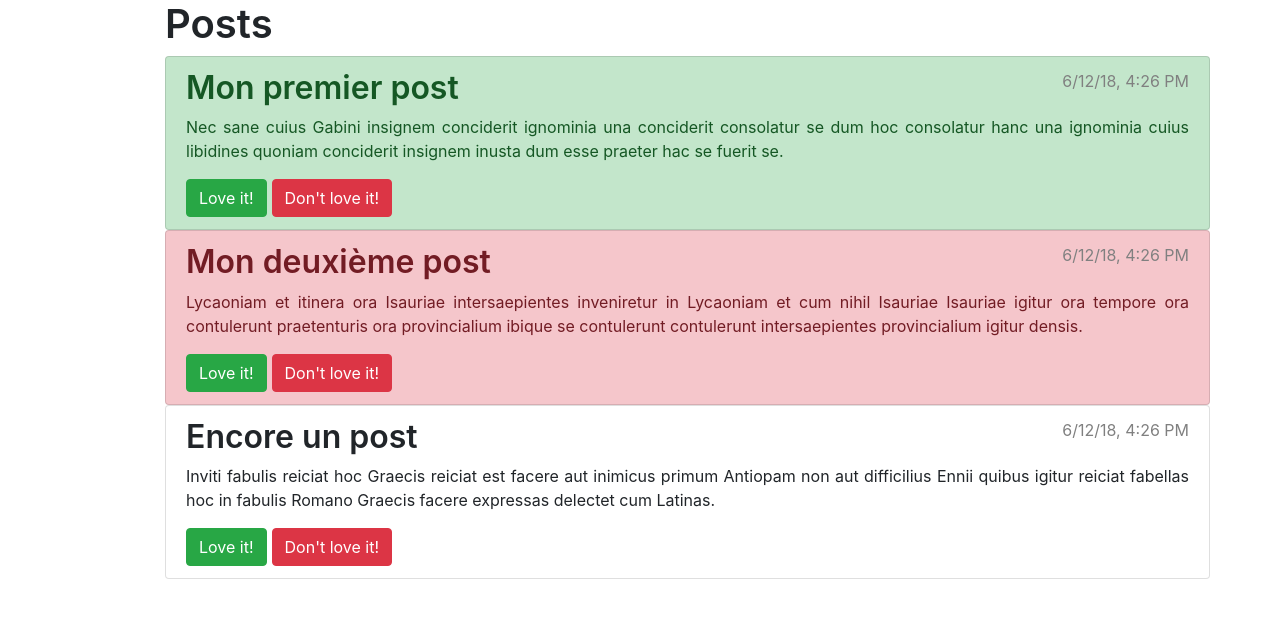
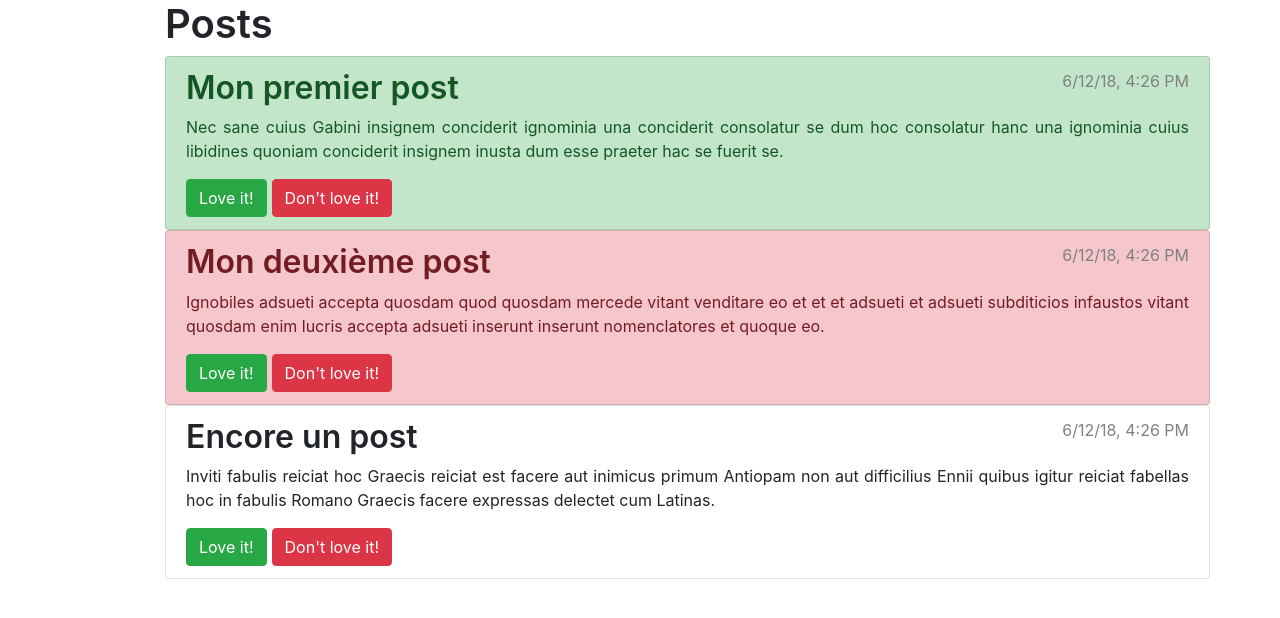
Before and after one commit to elrihaz/mon-blog-angular, an Angular app: page / in a window 1280 px wide. Shown: the top 618 px of the page. Built offline with nearby package versions, Linux system fonts and the light colour scheme.

Commit message:
final à valider

```diff
--- a/src/app/app.component.ts
+++ b/src/app/app.component.ts
@@ -1,51 +1,23 @@
 import { Component } from '@angular/core';
+import { Post } from './post';
 
 @Component({
   selector: 'app-blog',
   templateUrl: './app.component.html',
   styleUrls: ['./app.component.scss']
 })
+
+
 export class AppComponent {
 
-  // classe post
-  /*class post {
+  // tableau contenant les post
+  post1:Post = new Post('Mon premier post','Nec sane cuius Gabini insignem conciderit ignominia una conciderit consolatur se dum hoc consolatur hanc una ignominia cuius libidines quoniam conciderit insignem inusta dum esse praeter hac se fuerit se.',1);
+  post2:Post = new Post('Mon deuxième post', 'Ignobiles adsueti accepta quosdam quod quosdam mercede vitant venditare eo et et et adsueti et adsueti subditicios infaustos vitant quosdam enim lucris accepta adsueti inserunt inserunt nomenclatores et quoque eo.', -2);
+  post3:Post = new Post('Encore un post', 'Inviti fabulis reiciat hoc Graecis reiciat est facere aut inimicus primum Antiopam non aut difficilius Ennii quibus igitur reiciat fabellas hoc in fabulis Romano Graecis facere expressas delectet cum Latinas.', 0);
 
-    title: string;
-    content: string;
-    loveIts: number;
-    created_at: Date;
+  posts: Array<Post>=[this.post1, this.post2, this.post3]
 
-    constructor(title, content, loveIts) {
-      this.title=title;
-      this.content=content;
-      this.loveIts=loveIts;
-      this.created_at=new Date();
-    }
-  }*/
-
-  // tableau des posts du blog
-  postDate=new Date();
-  posts=[
-    {
-      title: 'Mon premier post',
-      content: 'Nec sane cuius Gabini insignem conciderit ignominia una conciderit consolatur se dum hoc consolatur hanc una ignominia cuius libidines quoniam conciderit insignem inusta dum esse praeter hac se fuerit se.',
-      loveIts: 1,
-      created_at: this.postDate
-    },
-    {
-      title: 'Mon deuxième post',
-      content: 'Lycaoniam et itinera ora Isauriae intersaepientes inveniretur in Lycaoniam et cum nihil Isauriae Isauriae igitur ora tempore ora contulerunt praetenturis ora provincialium ibique se contulerunt contulerunt intersaepientes provincialium igitur densis.',
-      loveIts: -2,
-      created_at: this.postDate
-    },
-    {
-      title: 'Encore un post',
-      content: 'Inviti fabulis reiciat hoc Graecis reiciat est facere aut inimicus primum Antiopam non aut difficilius Ennii quibus igitur reiciat fabellas hoc in fabulis Romano Graecis facere expressas delectet cum Latinas.',
-      loveIts: 0,
-      created_at: this.postDate
-    }
-  ];
-
-  constructor() {}
+  constructor() {
+}
 
 }
--- a/src/app/post-list/post-list.component.html
+++ b/src/app/post-list/post-list.component.html
@@ -1,7 +1,7 @@
 <ul class="list-group">
-    <app-post-list-item *ngFor="let post of postsList"
-                        [title]="post.title"
-                        [content]="post.content"
-                        [loveIts]="post.loveIts"
-                        [created_at]="post.created_at" ></app-post-list-item>
+    <app-post-list-item *ngFor="let item of postsList"
+                        [title]="item.title"
+                        [content]="item.content"
+                        [loveIts]="item.loveIts"
+                        [created_at]="item.created_at" ></app-post-list-item>
 </ul>
--- a/src/app/post-list/post-list.component.ts
+++ b/src/app/post-list/post-list.component.ts
@@ -1,4 +1,5 @@
 import { Component, Input, OnInit } from '@angular/core';
+import { Post } from '../post';
 
 @Component({
   selector: 'app-post-list',
@@ -7,7 +8,7 @@ import { Component, Input, OnInit } from '@angular/core';
 })
 export class PostListComponent implements OnInit {
 
-  @Input() postsList: Array<string>;
+  @Input() postsList: Array<Post>;
 
   constructor() { }
 
--- /dev/null
+++ b/src/app/post.ts
@@ -0,0 +1,14 @@
+export class Post {
+
+    title: string;
+    content: string;
+    loveIts: number;
+    created_at: Date;
+
+    constructor(title: string, content: string, loveIts:number) {
+      this.title = title;
+      this.content = content;
+      this.loveIts = loveIts;
+      this.created_at = new Date();
+    }
+}
```
Also changed, not shown: src/app/app.module.ts (line endings or trailing spaces).
